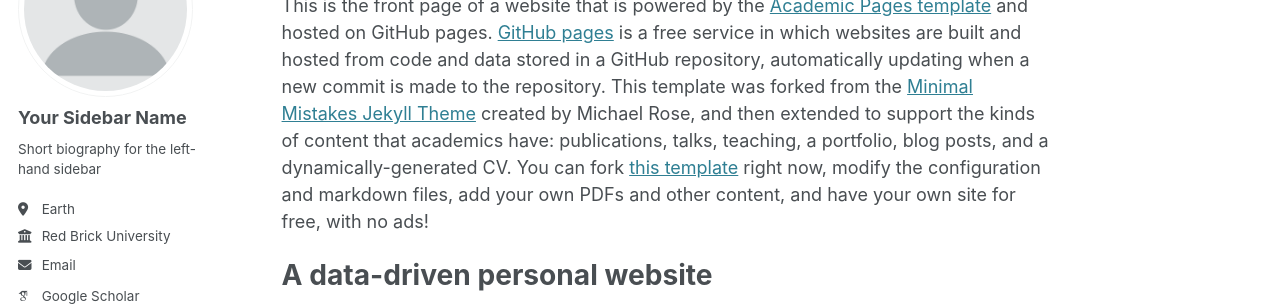
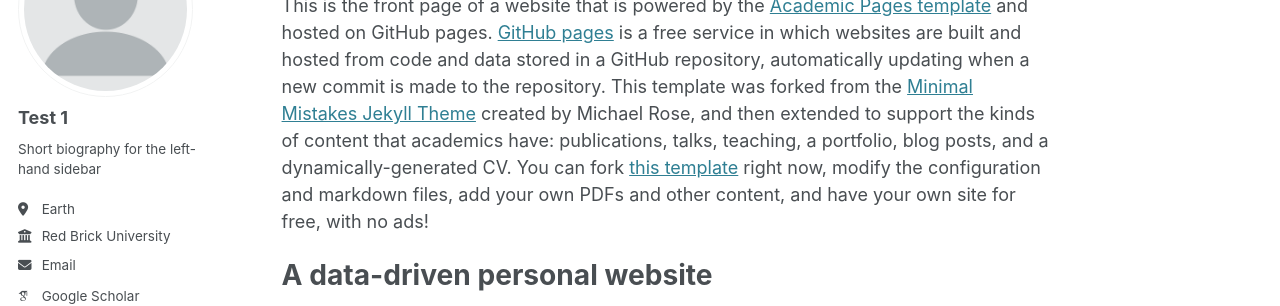
Before and after one commit to saiefr/saiefr.github.io, a Jekyll site: the page built from _pages/about.md, in a window 1280 px wide. Shown: the part 177-483 px from the top of the page. Built offline with Jekyll 4.4.1, drawn with Linux system fonts in a browser that asks for light colours; some web fonts are replaced.

Commit message:
Update _config.yml

```diff
--- a/_config.yml
+++ b/_config.yml
@@ -23,7 +23,7 @@ repository               : "academicpages/academicpages.github.io"
 author:
   # Biographic information
   avatar           : "profile.png"
-  name             : "Your Sidebar Name"
+  name             : "Test 1"
   pronouns         : # example: "she/her"
   bio              : "Short biography for the left-hand sidebar"
   location         : "Earth"
```
